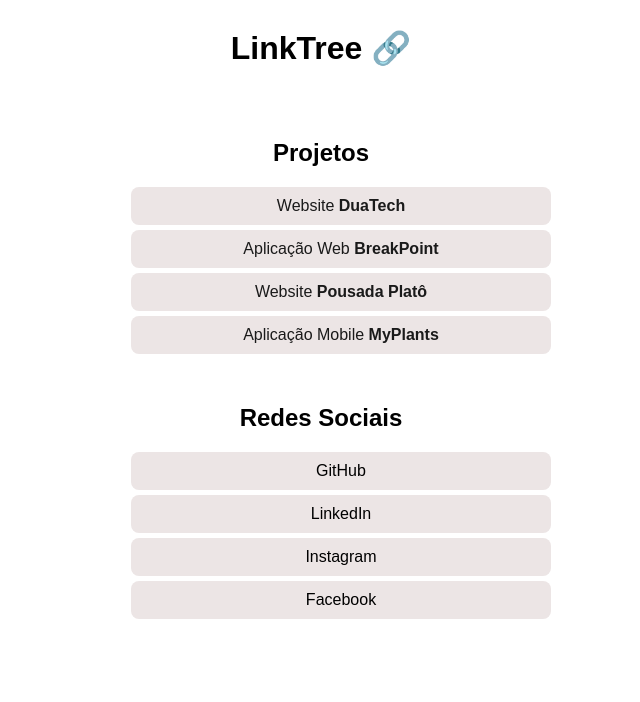
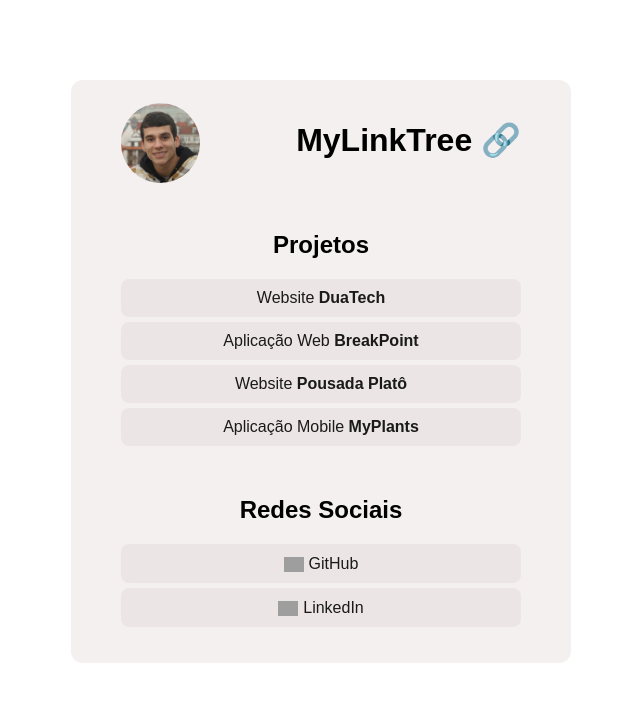
Before and after one commit to henriquexaud/LinkRoot, a plain HTML site: page index.html in a window 1280 px wide. Shown: the whole page, without its empty margins (319-959 px from the left). Drawn offline with Linux system fonts and the light colour scheme; grey boxes are pictures that could not be loaded.

Commit message:
perfil added

```diff
--- a/index.html
+++ b/index.html
@@ -12,23 +12,37 @@
 </head>
 
 <body>
-    <h1>LinkTree 🔗</h1>
+    <div>
+        <header>
+            <img src="./perfil.png" alt="Foto">
+            <h1>MyLinkTree 🔗</h1>
+        </header>
         <main>
             <h2>Projetos</h2>
             <ul>
-            <a href="https://henriquexaud.github.io/"><li>Website <strong>DuaTech</strong></li></a>
-            <a href="https://break-point-beryl.vercel.app/"><li>Aplicação Web <strong>BreakPoint</strong></li></a>
-            <a href="https://www.pousadaplatodotepequem.com/"><li>Website <strong> Pousada Platô</strong></li></a>
-            <a href="https://expo.dev/@henrique_xaud/MyPlants"><li>Aplicação Mobile <strong>MyPlants</strong></li></a>
+                <a href="https://henriquexaud.github.io/" target="_blank">
+                    <li>Website <strong>DuaTech</strong></li>
+                </a>
+                <a href="https://break-point-beryl.vercel.app/" target="_blank">
+                    <li>Aplicação Web <strong>BreakPoint</strong></li>
+                </a>
+                <a href="https://www.pousadaplatodotepequem.com/" target="_blank">
+                    <li>Website <strong> Pousada Platô</strong></li>
+                </a>
+                <a href="https://expo.dev/@henrique_xaud/MyPlants" target="_blank">
+                    <li>Aplicação Mobile <strong>MyPlants</strong></li>
+                </a>
             </ul>
 
             <h2>Redes Sociais</h2>
             <ul>
-            <a href="https://github.com/henriquexaud"></a><li>GitHub</li></a>
-            <a href="https://www.linkedin.com/feed/"></a><li>LinkedIn</li></a>
-            <a href="https://www.instagram.com/henriquexaud/"></a><li>Instagram</li></a>
-            <a href="https://www.facebook.com/"></a><li>Facebook</li></a>
+                <a href="https://github.com/henriquexaud" target="_blank">
+                <li><img src="https://cdn.jsdelivr.net/gh/devicons/devicon/icons/github/github-original.svg" />GitHub</li></a>
+                <a href="https://www.linkedin.com/in/henrique-xaud-63613216a/" target="_blank">
+                <li><img src="https://cdn.jsdelivr.net/gh/devicons/devicon/icons/linkedin/linkedin-plain.svg" />LinkedIn</li></a>
             </ul>
         </main>
+    </div>
 </body>
+
 </html>
--- a/style.css
+++ b/style.css
@@ -1,10 +1,37 @@
+*{
+    padding: 0px;
+}
+
 body {
+    margin-top: 80px;
     display: flex;
     justify-content: center;
     align-items: center;
     font-family: 'Arial';
+}
+
+div {
+    display: flex;
+    flex-direction: column;
+    justify-content: center;
+    align-items: center;
+    background-color: rgb(245, 240, 240);
     text-align: center;
-    flex-direction: column;
+    border-radius: 12px;
+    padding: 20px 50px;
+}
+
+header img {
+    width: auto;
+    height: 80px;
+    border-radius: 50px;
+}
+
+header {
+    display: flex;
+    align-items: center;
+    justify-content: space-between;
+    width: 100%;
 }
 
 h2{
@@ -16,8 +43,6 @@ li {
     border-radius: 8px;
     margin-bottom: 5px;
     background-color: rgb(236, 229, 229);
-    padding-left: 10px;
-    padding-right: 10px;
     padding-top: 10px;
     padding-bottom: 10px;
     width: 400px;
@@ -29,6 +54,13 @@ li:hover {
     transition-duration: 0.3s;
 }
 
+img {
+    width: 20px;
+    margin-right: 5px;
+    position: relative;
+    top: 3px;
+}
+
 a {
     text-decoration: none;
     color: rgb(26, 26, 26);
```
Also changed, not shown: perfil.png (added). Lines whose indentation alone changed are shown as unchanged.
